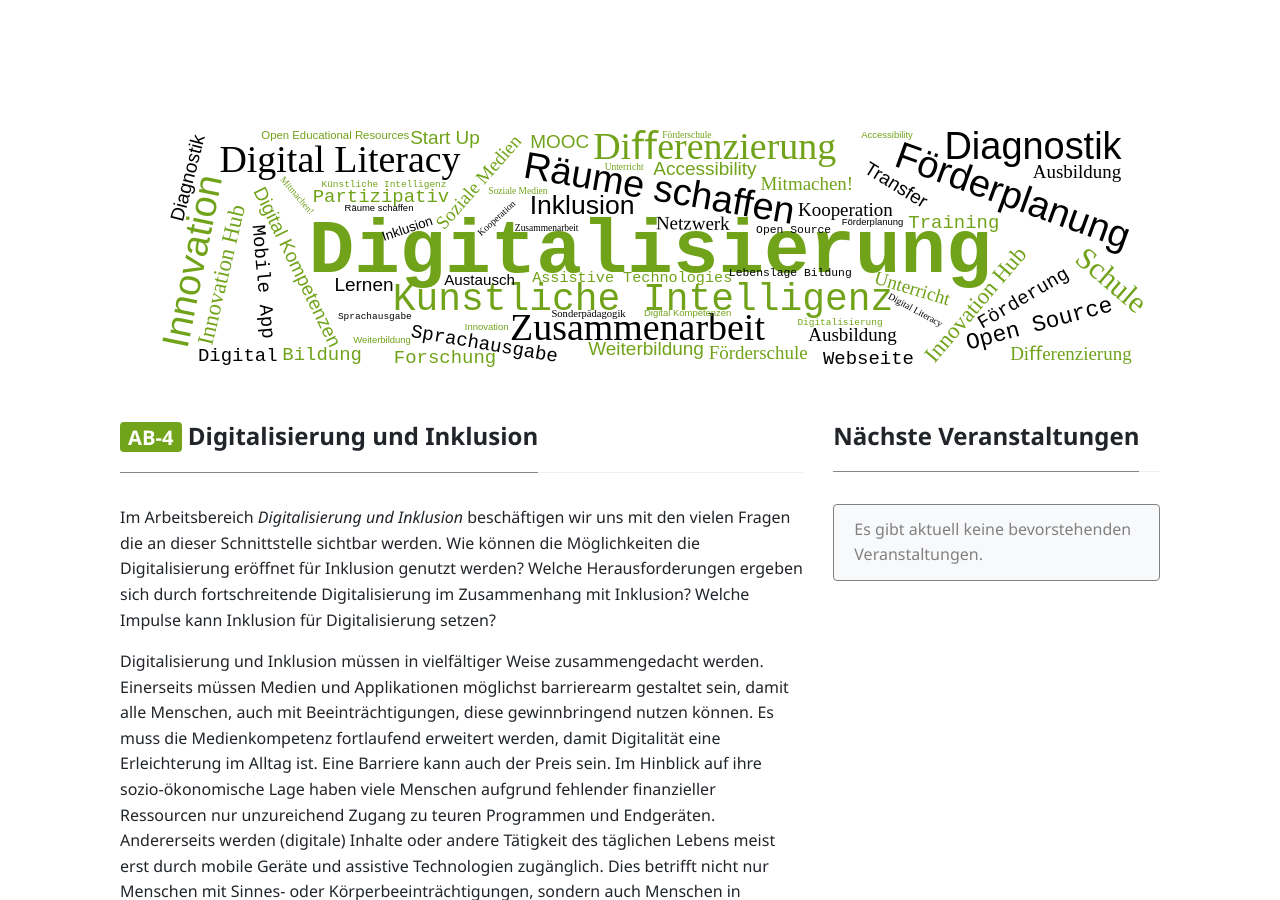
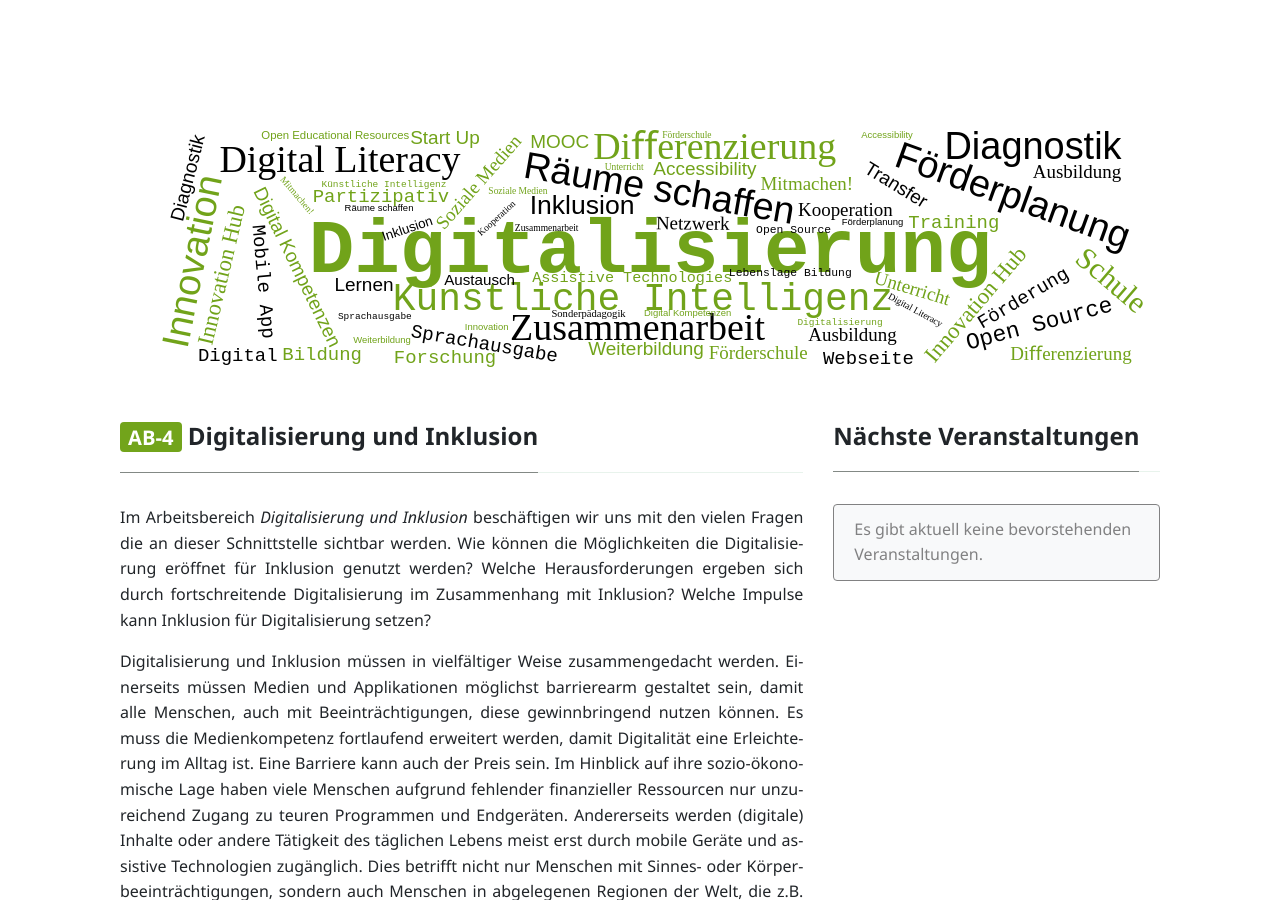
Before and after one commit to innovation-hub-inklusion/innovation-hub-inklusion.github.io, a Jekyll site: the page built from _workareas/digitalisierung.md, in a window 1280 px wide and 900 px high. Built offline with Jekyll 4.4.1, drawn with Linux system fonts in a browser that asks for light colours.

```diff
--- a/_layouts/page-sidebar-events.html
+++ b/_layouts/page-sidebar-events.html
@@ -10,7 +10,7 @@ layout: default
             <h4 class="font-weight-bold spanborder">
                 <span>{% if page.collection == "workareas" %}<div class="badge badge-primary">{{page.workarea_id}}</div> {% endif %}{{page.title}}</span>
             </h4>
-            <div class="page-content">
+            <div class="page-content {{page.content_css}}">
                 {{ content }}
             </div>
 
--- a/_workareas/digitalisierung.md
+++ b/_workareas/digitalisierung.md
@@ -3,7 +3,7 @@ workarea_id: AB-4
 title: Digitalisierung und Inklusion
 sort_order: 4
 image: /assets/images/workareas/AB-4.svg
-content_css: text-justify
+content_css: "text-justify"
 ---
 Im Arbeitsbereich *Digitalisierung und Inklusion* beschäftigen wir uns mit den vielen Fragen die an dieser Schnittstelle sichtbar werden. Wie können die Möglichkeiten die Digitalisierung eröffnet für Inklusion genutzt werden? Welche Herausforderungen ergeben sich durch fortschreitende Digitalisierung im Zusammenhang mit Inklusion? Welche Impulse kann Inklusion für Digitalisierung setzen?
 
```
Also changed, not shown: _workareas/inklusion.md (+1 -1 lines), _workareas/innovation-netzwerk.md (+1 -1 lines), _workareas/professionalisierung.md (+1 -1 lines).
